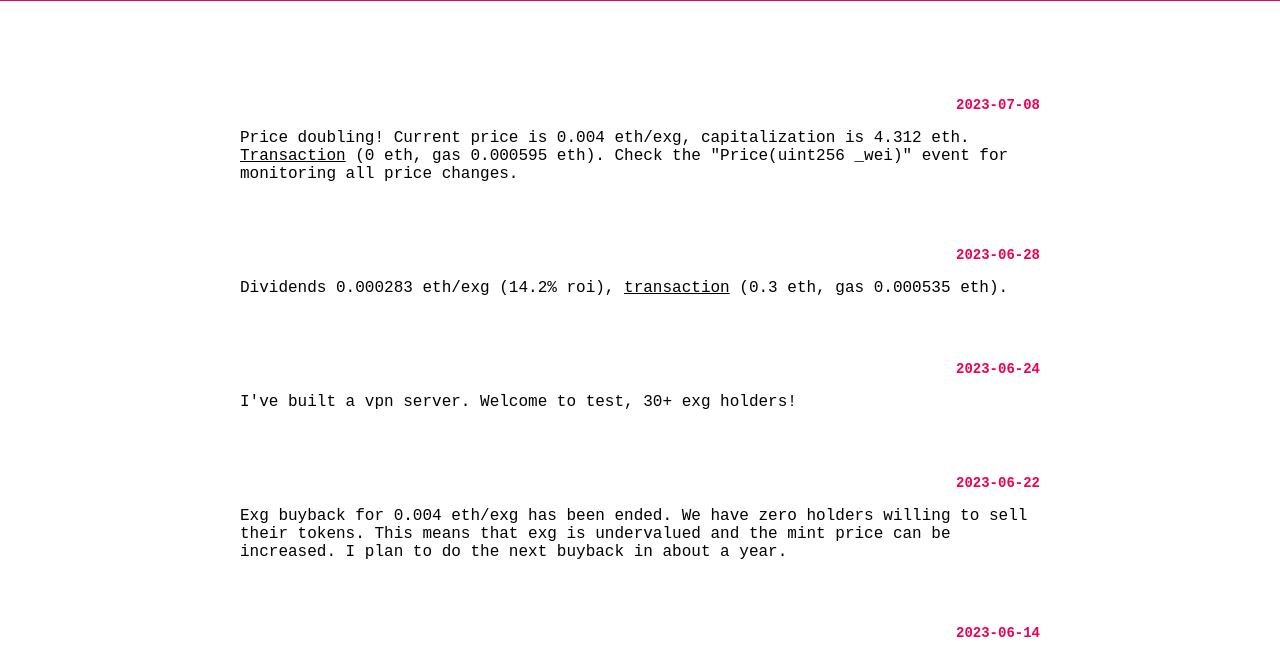
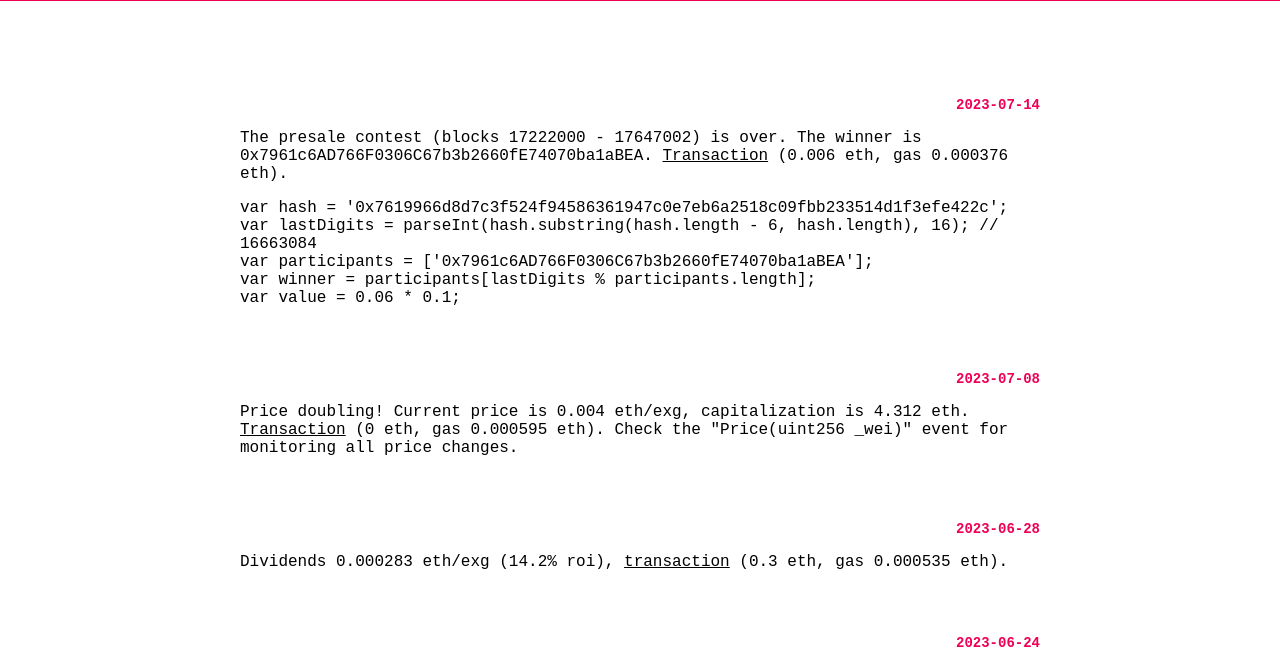
Before and after one commit to exglos/jo, a plain HTML site: page index.html in a window 1280 px wide. Shown: the part 139-793 px from the top of the page. Drawn offline with Linux system fonts and the light colour scheme; a web font is replaced by a local one.

Commit message:
1.7.0 contest result

```diff
--- a/index.html
+++ b/index.html
@@ -1,5 +1,5 @@
 <!DOCTYPE html>
-<!-- 1.6.0 -->
+<!-- 1.7.0 -->
 <html lang="en">
     <head>
         <title>Jo Satoshi's blog</title>
@@ -93,6 +93,17 @@
             <h2>blog</h2>
         </div>
         <div id="main">
+            <h2 id="a2023-07-14">2023-07-14</h2>
+            <p>The presale contest (blocks 17222000 - 17647002) is over.
+                The winner is 0x7961c6AD766F0306C67b3b2660fE74070ba1aBEA.
+                <a href="https://etherscan.io/tx/0x4b4948f941749cca90fdbaa5af8ffefe6053378a3c781e074d5b8109261832cb"
+                   target="_blank">Transaction</a>
+                (0.006 eth, gas 0.000376 eth).</p>
+            <p>var hash = '0x7619966d8d7c3f524f94586361947c0e7eb6a2518c09fbb233514d1f3efe422c';<br />
+                var lastDigits = parseInt(hash.substring(hash.length - 6, hash.length), 16); // 16663084<br />
+                var participants = ['0x7961c6AD766F0306C67b3b2660fE74070ba1aBEA'];<br />
+                var winner = participants[lastDigits % participants.length];<br />
+                var value = 0.06 * 0.1;</p>
             <h2 id="a2023-07-08">2023-07-08</h2>
             <p>Price doubling! Current price is 0.004 eth/exg, capitalization is 4.312 eth.
                 <a href="https://etherscan.io/tx/0xc03726ce97c86b8ee70b6ab436d7816ed0735d066daadc594ccb02565f913484"
```
